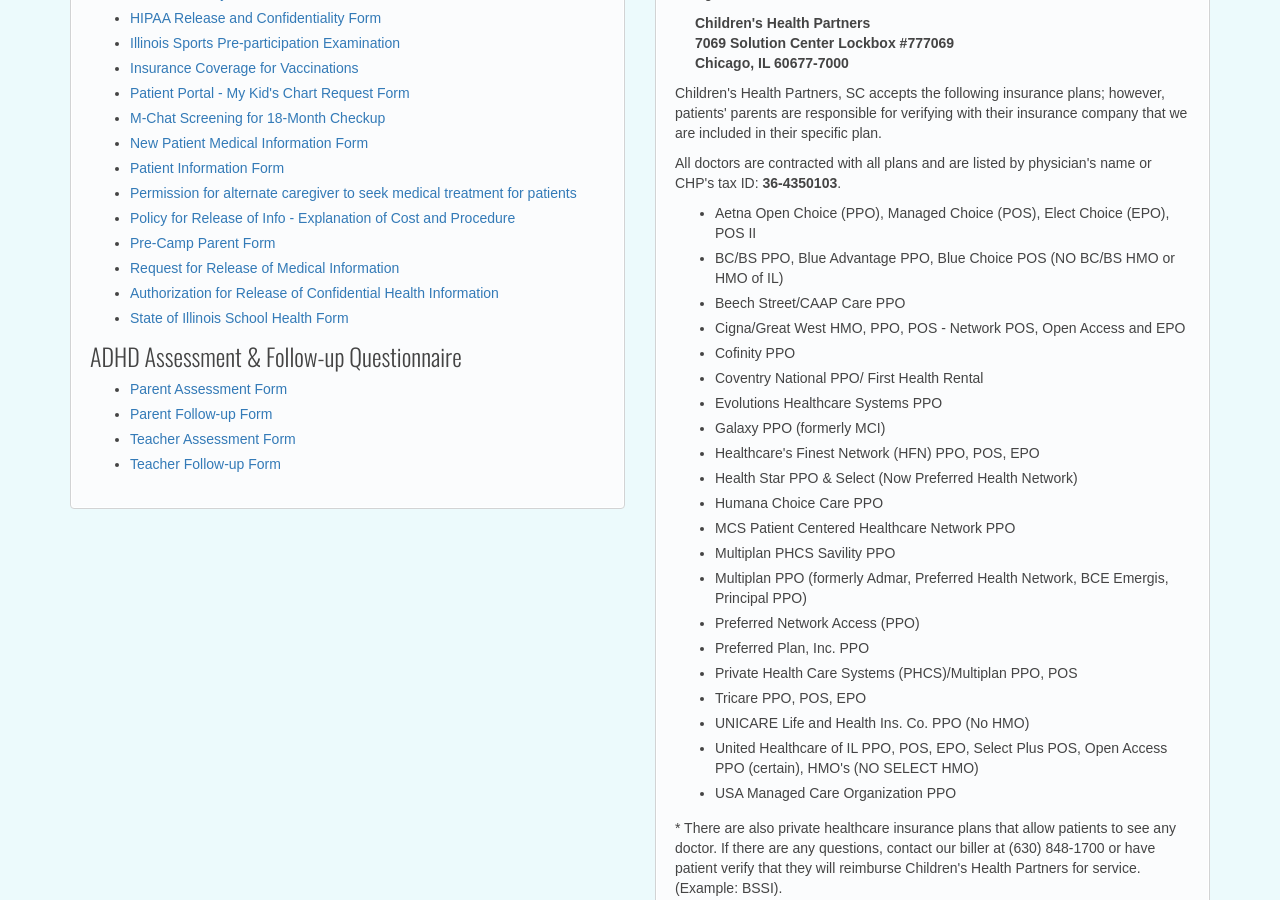
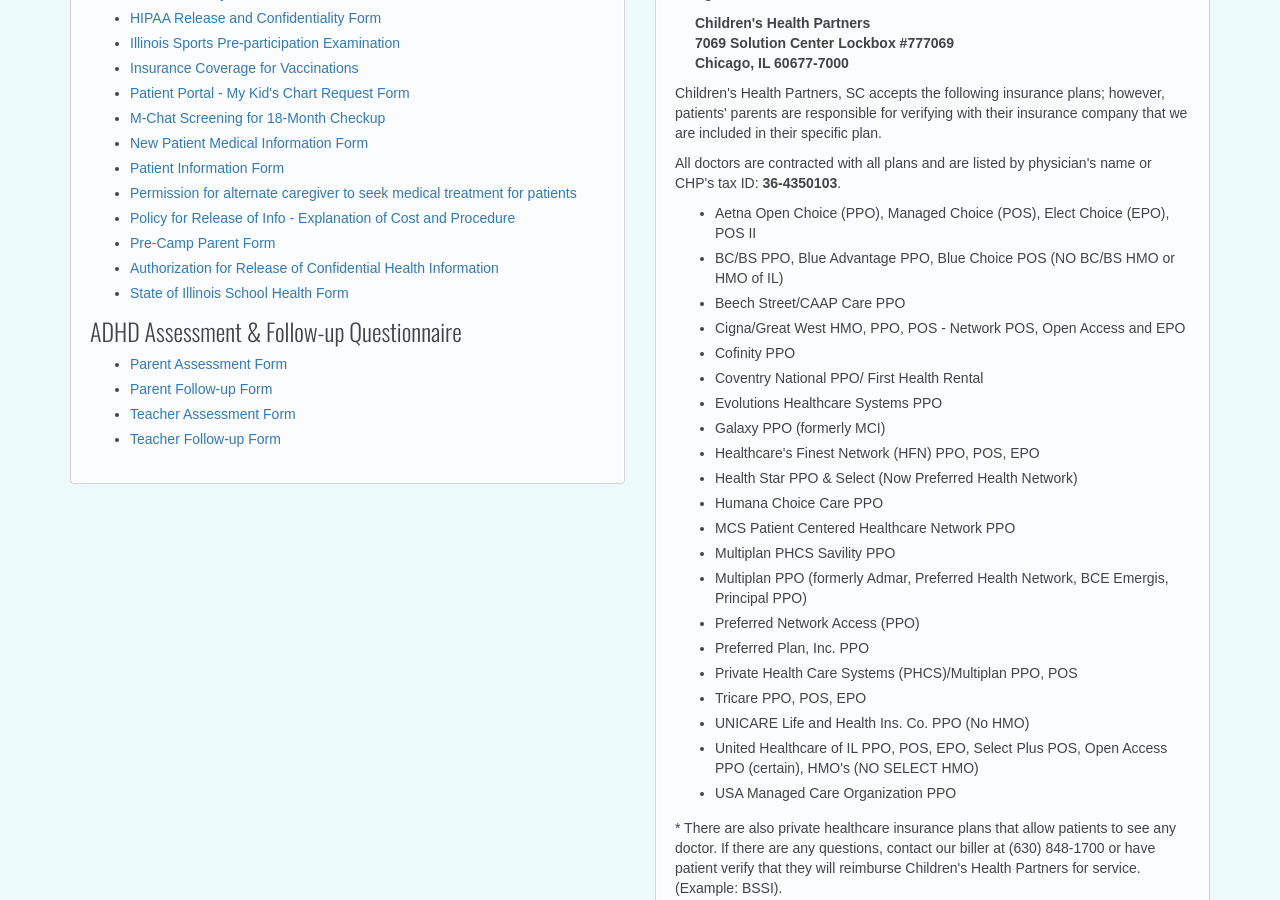
Before and after one commit to chpweb/web, a Jekyll site: the page built from forms-billing.html, in a window 1280 px wide and 900 px high, scrolled down 518 px. Built offline with Jekyll 4.4.1, drawn with Linux system fonts in a browser that asks for light colours; some web fonts are replaced; comment, search, counter and statistics services are not loaded.

Commit message:
Removed the request for release form

```diff
--- a/forms-billing.html
+++ b/forms-billing.html
@@ -45,7 +45,7 @@
             <li><a href="/storage/pdf/Permission_for_Medical_Treatment_ALTERNATE_CARE_GIVER.pdf" target="_blank">Permission for alternate caregiver to seek medical treatment for patients</a></li>
             <li><a href="/storage/pdf/Policy_for_Release_of_Info-Explanation_of_Cost_and_Procedure_2013.pdf" target="_blank">Policy for Release of Info - Explanation of Cost and Procedure</a></li>
             <li><a href="/storage/pdf/Camp-Parent-Form.pdf" target="_blank">Pre-Camp Parent Form</a></li>
-            <li><a href="/storage/pdf/Request_for_Release_of_Medical_Records.pdf" target="_blank">Request for Release of Medical Information</a></li>
+            <!--<li><a href="/storage/pdf/Request_for_Release_of_Medical_Records.pdf" target="_blank">Request for Release of Medical Information</a></li>-->
             <li><a href="/storage/pdf/Authorization_for_Release_of_Confidential_HealthInformation.pdf" target="_blank">Authorization for Release of Confidential Health Information</a></li>
             <li><a href="/storage/pdf/child-health-exam-form-11-15.pdf" target="_blank">State of Illinois School Health Form</a></li>
           </ul>
```
